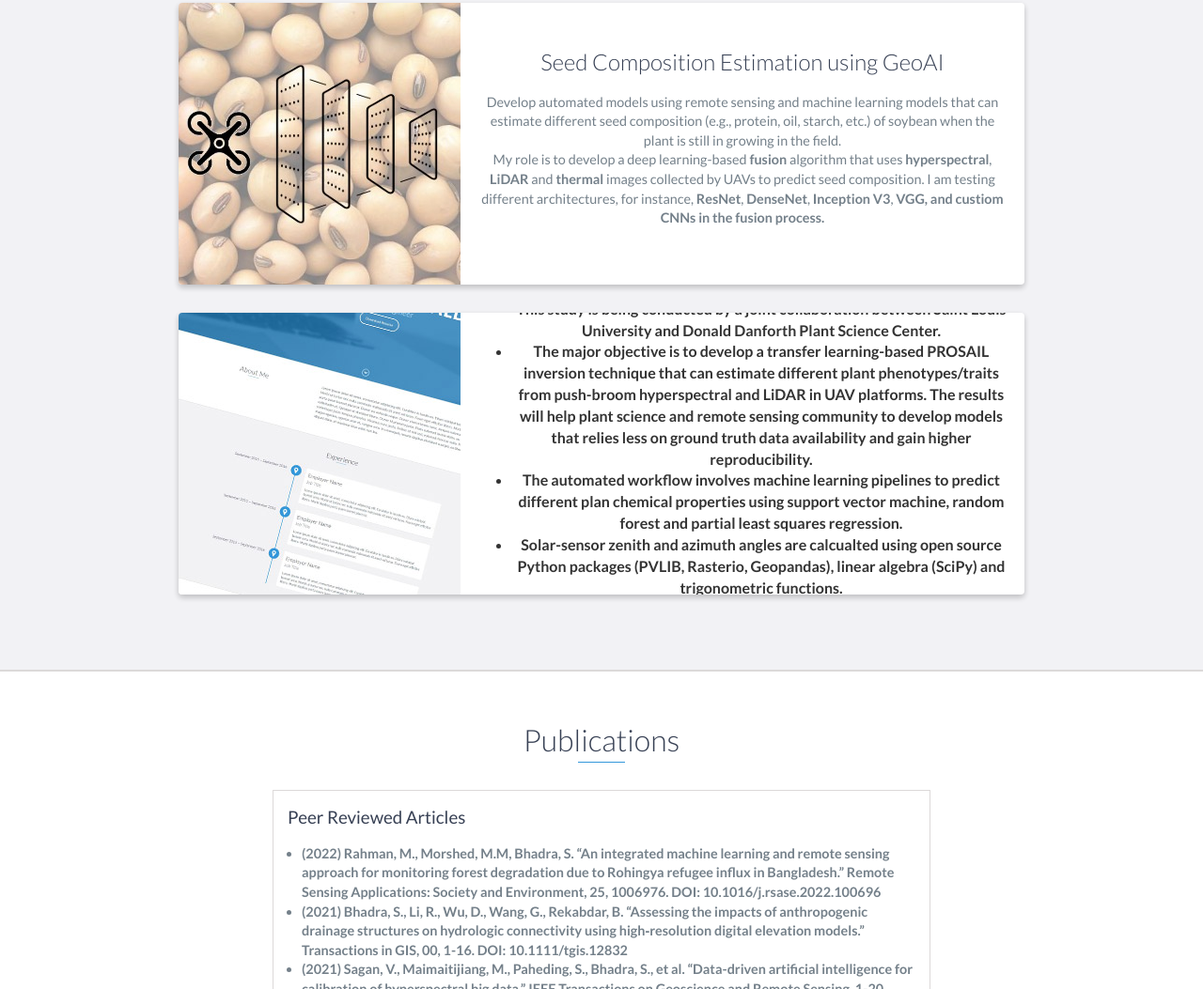
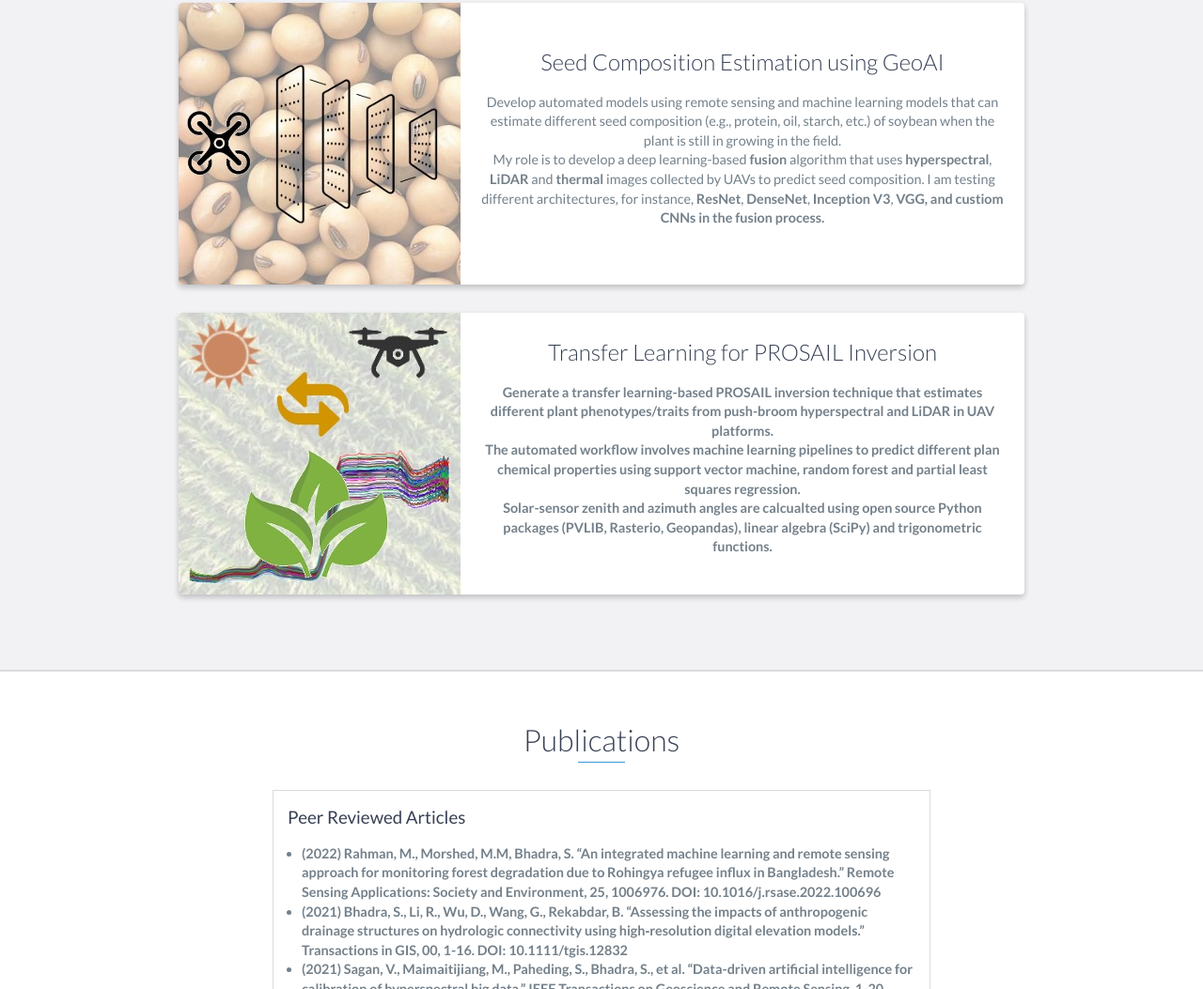
Before and after one commit to souravbhadra/__souravbhadra.github.io, a website: page index.html in a window 1280 px wide. Shown: the part 3136-4189 px from the top of the page at 94% size. Drawn offline with nearby package versions, Linux system fonts and the light colour scheme.

Commit message:
projects updated

```diff
--- a/index.html
+++ b/index.html
@@ -205,36 +205,21 @@
 
                 <div class="project shadow-large">
                     <div class="project-image">
-                        <img src="images/project.jpg" />
+                        <img src="images/project2.jpg" />
                     </div>
                     <!-- End .project-image -->
                     <div class="project-info">
                         <h3>Transfer Learning for PROSAIL Inversion</h3>
-                        <ul>
-                          <li>
-                              This study is being conducted by a joint collaboration between Saint Louis University and Donald Danforth Plant Science Center.
-                          </li>
-                          <li>
-                              The major objective is to develop a transfer learning-based PROSAIL inversion technique that
-                              can estimate different plant phenotypes/traits from push-broom hyperspectral and LiDAR in UAV
-                              platforms. The results will help plant science and remote sensing community to develop
-                              models that relies less on ground truth data availability and gain higher reproducibility.
-                          </li>
-                          <li>
-                              The automated workflow involves machine learning pipelines to predict different plan chemical
-                              properties using support vector machine, random forest and partial least squares regression.
-                          </li>
-                          <li>
-                              Solar-sensor zenith and azimuth angles are calcualted using open source Python packages
-                              (PVLIB, Rasterio, Geopandas), linear algebra (SciPy) and trigonometric functions.
-                          </li>
-                          <li>
-                              s
-                          </li>
-                          <li>
-                              s
-                          </li>
-                        </ul>
+                        <p>
+                          Generate a transfer learning-based PROSAIL inversion technique that
+                          estimates different plant phenotypes/traits from push-broom hyperspectral and LiDAR in UAV
+                          platforms.<br>
+                          The automated workflow involves machine learning pipelines to predict different plan chemical
+                          properties using <b>support vector machine</b>, <b>random forest</b> and
+                          <b>partial least squares</b> regression.<br>
+                          Solar-sensor zenith and azimuth angles are calcualted using open source Python packages
+                          (<b>PVLIB, Rasterio, Geopandas</b>), linear algebra (<b>SciPy</b>) and trigonometric functions.
+                        </p>
                         <!--a href="#">View Project</a-->
                     </div>
                     <!-- End .project-info -->
```
